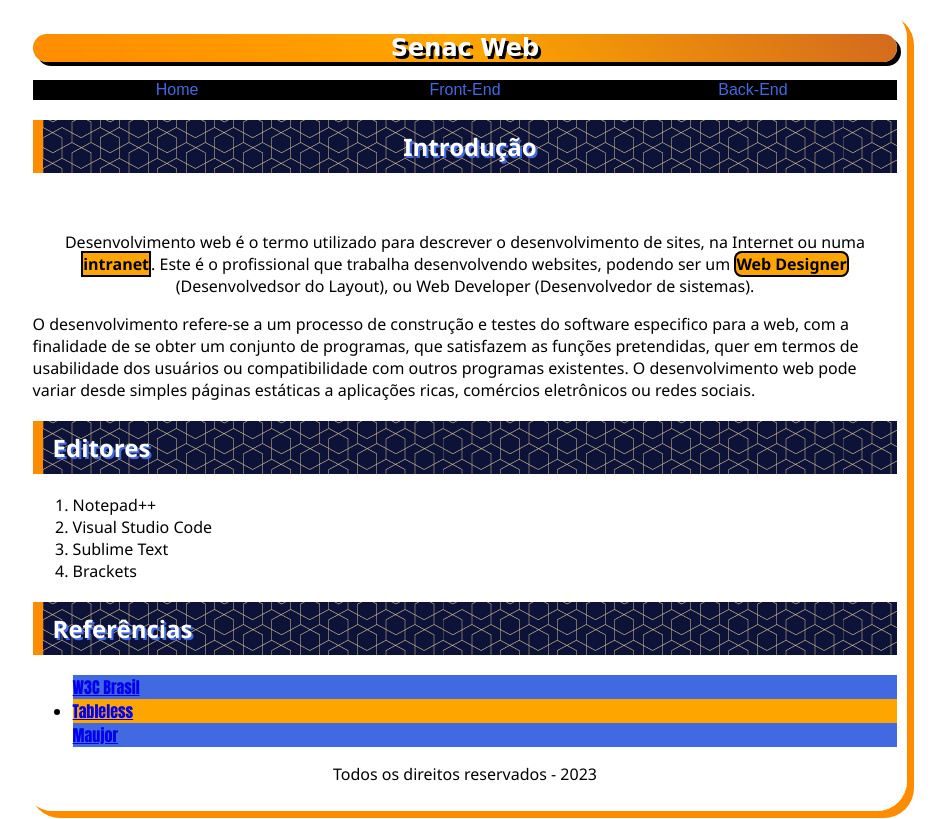
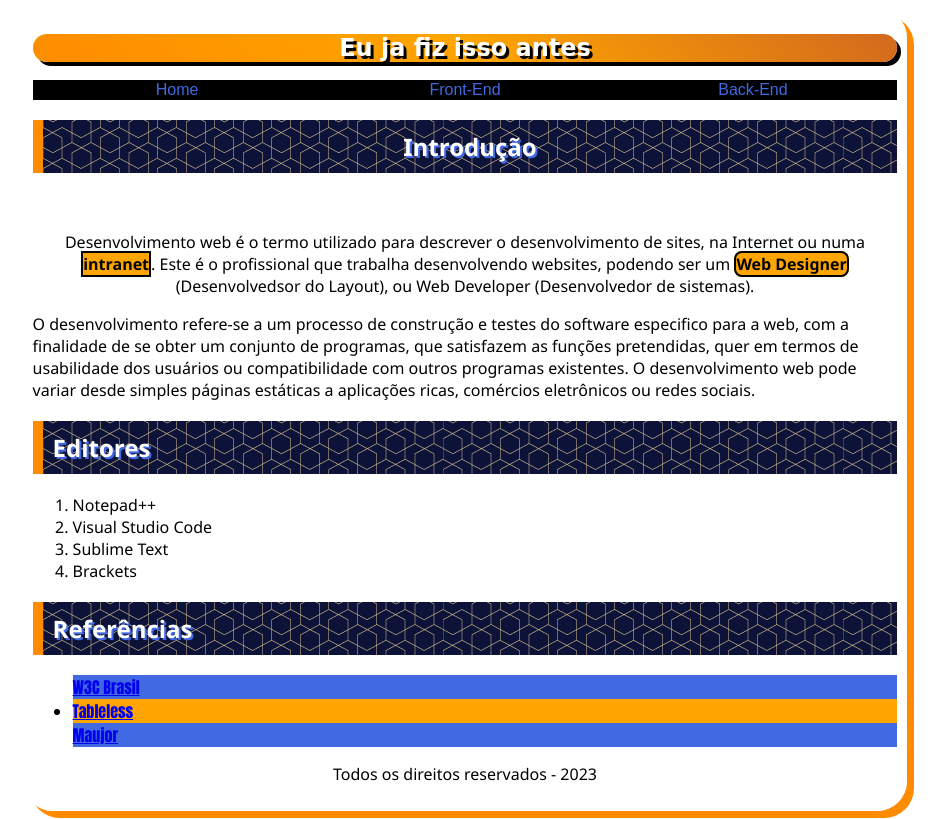
Before and after one commit to Kage102/mini-site, a plain HTML site: page index.html in a window 1280 px wide. Shown: the whole page, without its empty margins (175-1120 px from the left). Drawn offline with Linux system fonts and the light colour scheme.

Commit message:
titulo-refatorado

```diff
--- a/index.html
+++ b/index.html
@@ -12,7 +12,7 @@
 
     <div id="container">
 
-        <h1>Senac Web</h1>
+        <h1>Eu ja fiz isso antes</h1>
 
         <nav>
             <a href="index.html">Home</a><a href="front-end.html">Front-End</a><a href="back-end.html">Back-End</a>
```
